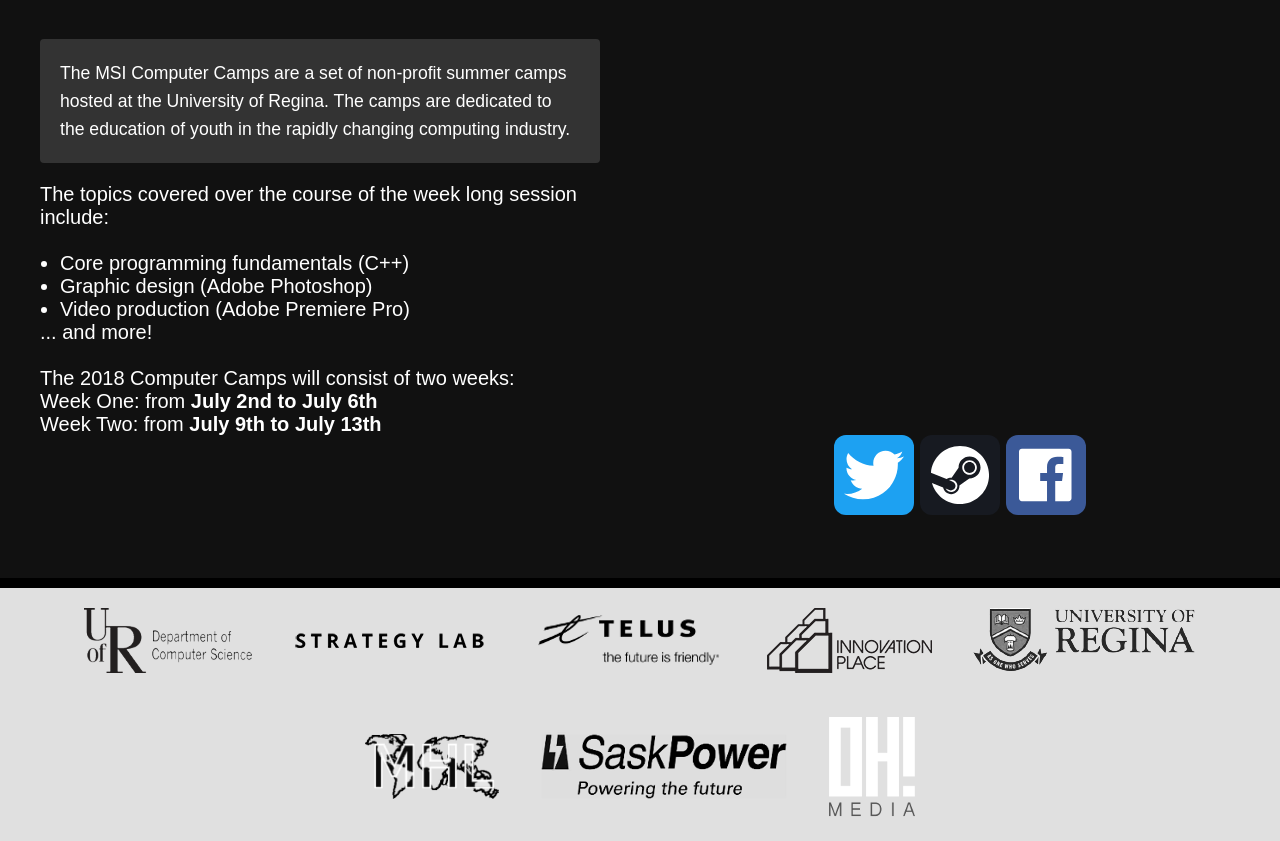
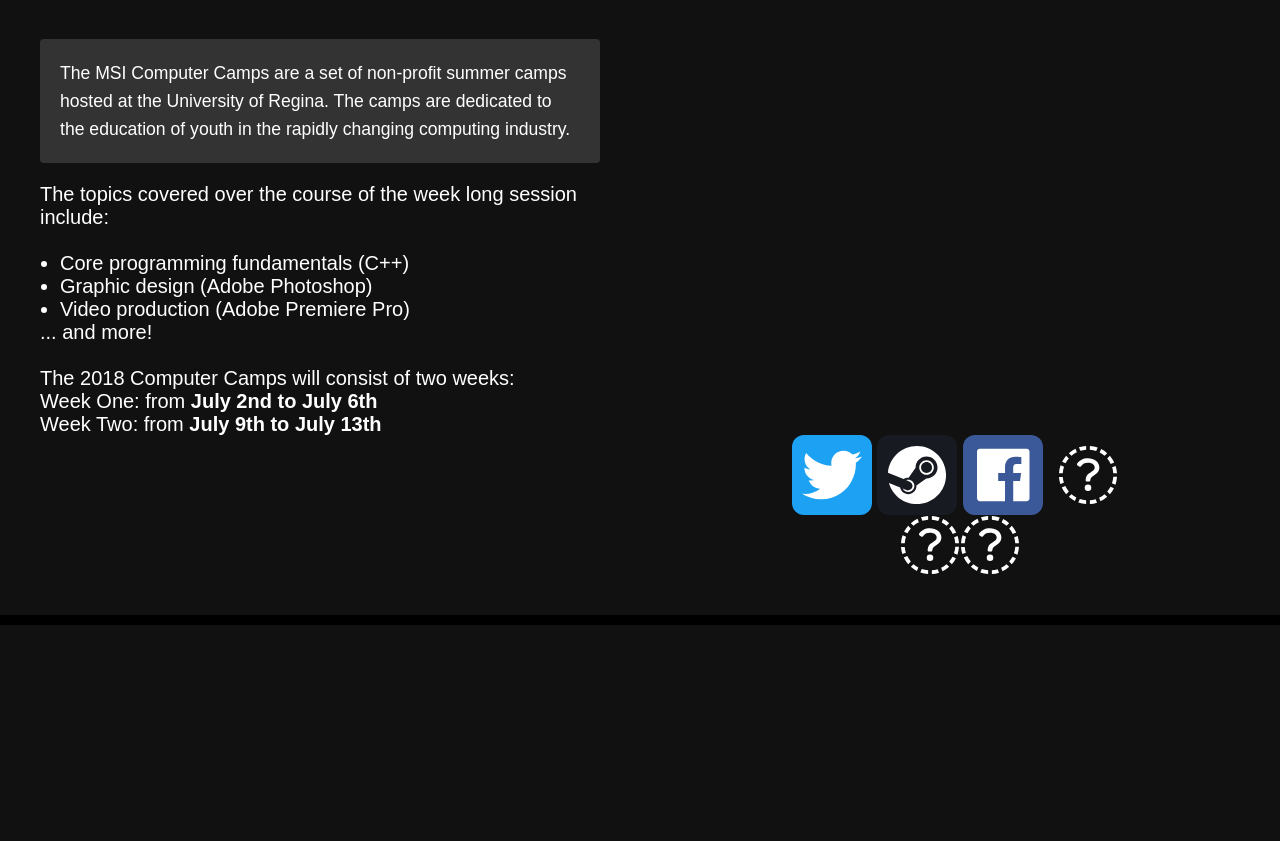
Before and after one commit to AndrewJMD/Website, a PHP site: page / in a window 1280 px wide. Shown: the part 537-1378 px from the top of the page. After the commit the page ends 1162 px from the top, so only its background shows below. Run offline with PHP 8.4, Linux system fonts and the light colour scheme; data that the repository does not hold is empty; style sheets or scripts are compiled from the project's sources; some libraries are stand-ins or nearby versions.

Commit message:
Added reddit to index.php
Noticed we had a compcamps reddit and found out it's not on the website.

```diff
--- a/www/index.php
+++ b/www/index.php
@@ -47,6 +47,7 @@ and more flexability than object-fit -->
       <a class="twitter" href="https://twitter.com/compcamps"><i class="fab fa-3x fa-twitter"></i></a>
       <a class="steam" href="http://steamcommunity.com/groups/msicompcamps"><i class="fab fa-3x fa-steam"></i></a>
       <a class="facebook" href="https://www.facebook.com/compcamps"><i class="fab fa-3x fa-facebook"></i></a>
+      <a class="reddit" href="https://www.reddit.com/r/compcamps/"><i class="fab fa-3x fa-reddit></i></a>
     </p>
     <br/>
   </div>
```
